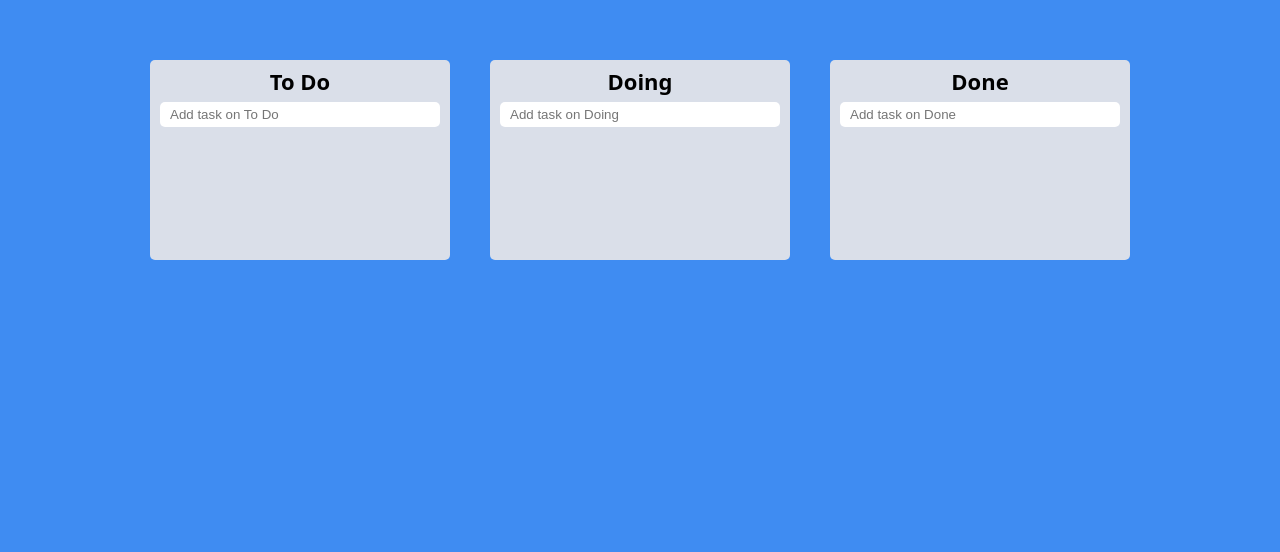
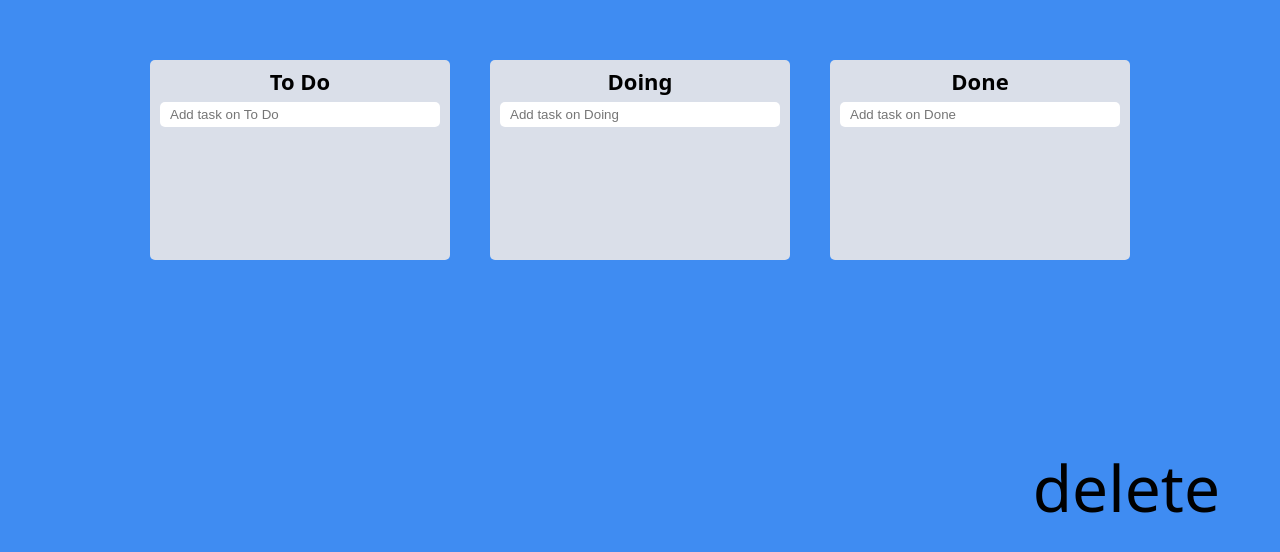
Before and after one commit to lovers2020/React-Trello, a React (Create React App) app: page / in a window 1280 px wide. Shown: the part 240-792 px from the top of the page. Built offline with nearby package versions, Linux system fonts and the light colour scheme; the HTML template or start-up script is replaced by a standard one.

Commit message:
Update file

```diff
--- a/src/App.tsx
+++ b/src/App.tsx
@@ -5,6 +5,7 @@ import reset from "styled-reset";
 import { IToDoState, toDoState } from "./atoms";
 import Board from "./components/Board";
 import deleteCard from "./components/deleteCard";
+import DeleteCard from "./components/deleteCard";
 
 const Wrapper = styled.div`
   position: relative;
@@ -74,14 +75,15 @@ function App() {
   return (
     <>
       <GlobalStyle />
-      <Wrapper>
-        <DragDropContext onDragEnd={onDragEnd}>
+
+      <DragDropContext onDragEnd={onDragEnd}>
+        <Wrapper>
           {Object.keys(toDos).map((boardId) => (
             <Board boardId={boardId} key={boardId} toDos={toDos[boardId]} />
           ))}
-        </DragDropContext>
-        <deleteCard />
-      </Wrapper>
+          <DeleteCard />
+        </Wrapper>
+      </DragDropContext>
     </>
   );
 }
--- a/src/components/deleteCard.tsx
+++ b/src/components/deleteCard.tsx
@@ -4,13 +4,13 @@ import styled from "styled-components";
 const DeleteArea = styled.div<{ isDraggingOver: boolean }>`
   position: absolute;
   bottom: 40px;
-  right: 600px;
+  right: 60px;
   text-align: center;
   transition: scale 0.3s ease-in-out;
   scale: ${(props) => (props.isDraggingOver ? 1.1 : 1.0)};
 `;
 
-export default function deleteCard() {
+export default function DeleteCard() {
   return (
     <Droppable droppableId="delete">
       {(provided, snapshot) => (
--- a/src/index.tsx
+++ b/src/index.tsx
@@ -5,6 +5,7 @@ import router from "./routes/router";
 import { RecoilRoot } from "recoil";
 import { ThemeProvider } from "styled-components";
 import { darkTheme } from "./theme";
+import { Helmet } from "react-helmet";
 
 const root = ReactDOM.createRoot(
   document.getElementById("root") as HTMLElement
@@ -13,6 +14,9 @@ const queryClient = new QueryClient();
 root.render(
   <>
     <RecoilRoot>
+      <Helmet>
+        <title>To Do List</title>
+      </Helmet>
       <ThemeProvider theme={darkTheme}>
         <QueryClientProvider client={queryClient}>
           <RouterProvider router={router} />
```
